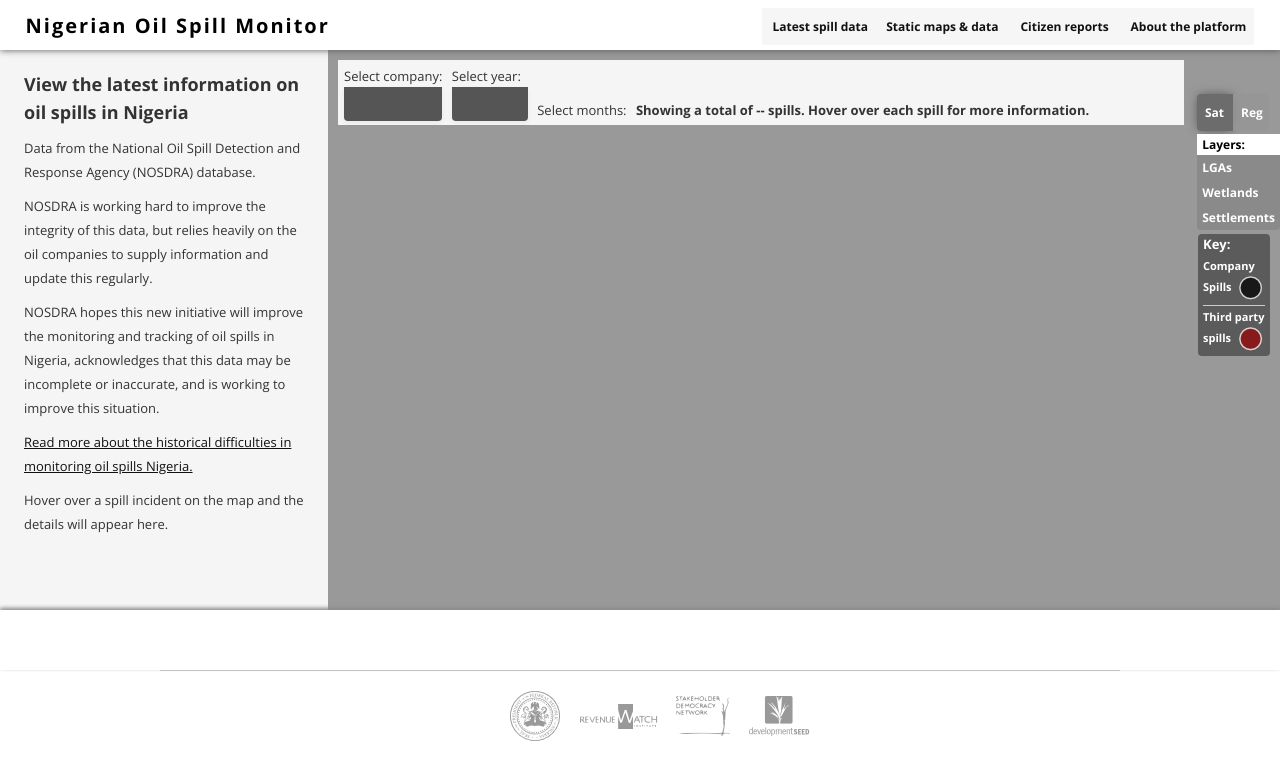
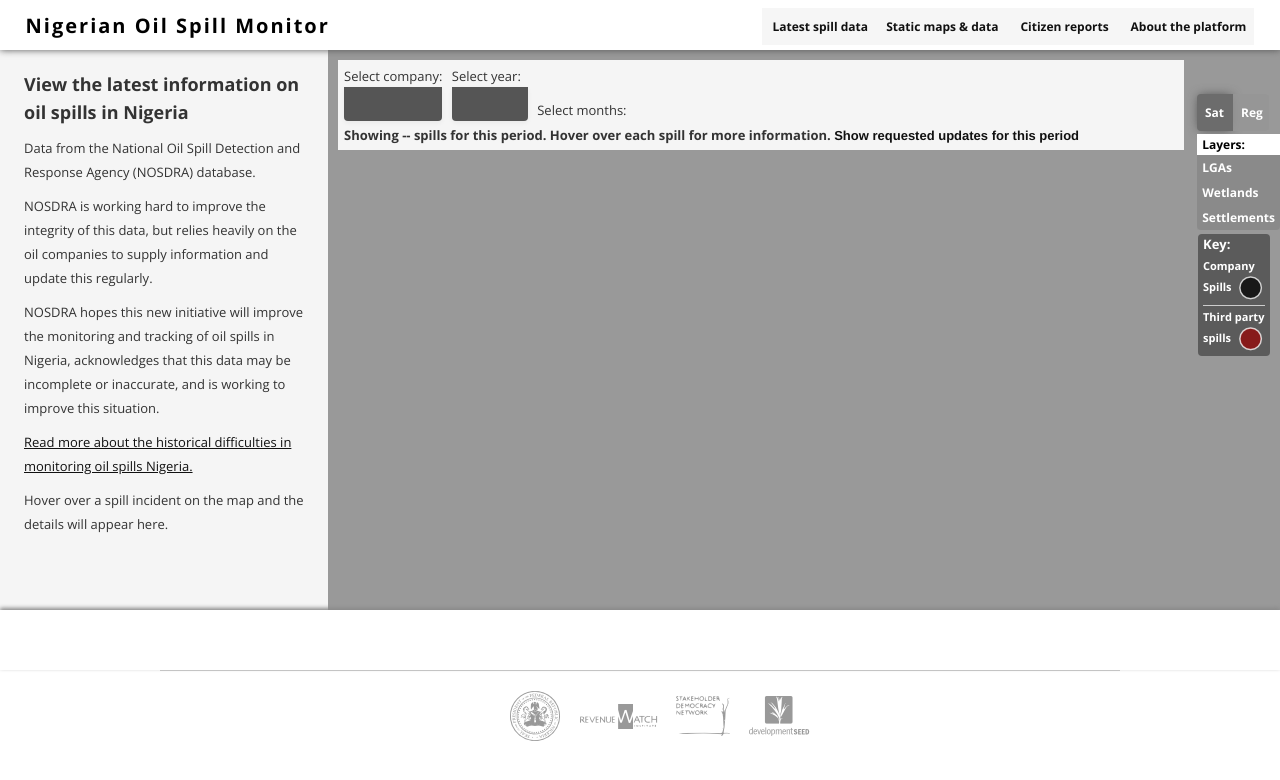
Before and after one commit to sdn4nigeria/monitoring-platform, a Jekyll site: the page built from index.html, in a window 1280 px wide. Shown: the top 780 px of the page. Built offline with Jekyll 4.4.1, drawn with Linux system fonts in a browser that asks for light colours; nearby versions of some CDN libraries; some web fonts are replaced; library files that are not in the unit come from our copies; Markdown is read by kramdown in place of the engine named in the settings.

Commit message:
Update index.html

```diff
--- a/index.html
+++ b/index.html
@@ -70,7 +70,7 @@ class: frontpage
               Select months:
               <div id='options'> </div>
             </div>
-            <b>Showing a total of <span id='spill-number' class='count'>--</span> spills. Hover over each spill for more information.</b>
+            <b>Showing <span id='spill-number' class='count'>--</span> spills for this period. Hover over each spill for more information.  <a href="#">Show requested updates for this period</a></b>
           </div>
         </div>
       </div>
```
